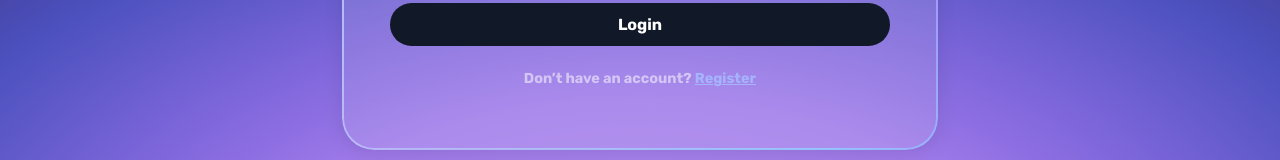
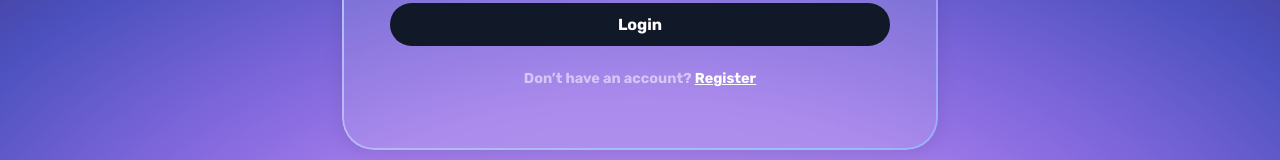
Before and after one commit to Zhuskke/Studybot, a React (Vite) app: page /login in a window 1280 px wide. In both pictures the pointer is over the link "Register". Shown: the part 468-628 px from the top of the page. Built offline with nearby package versions, Linux system fonts and the light colour scheme; no server answers.

Commit message:
wait white better sorgy

```diff
--- a/src/screens/css/Login.css
+++ b/src/screens/css/Login.css
@@ -149,7 +149,7 @@
 
 .login-link:hover {
   text-decoration: underline;
-  color: #a5b4fc;
+  color: white;
   transition: .2s ease-in-out;
 }
 
```
